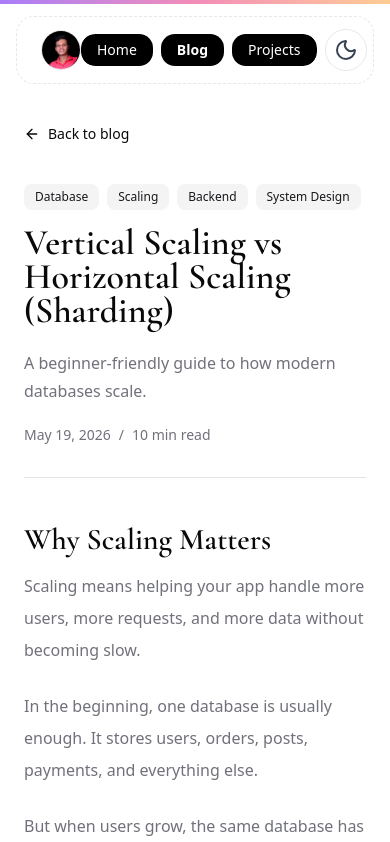
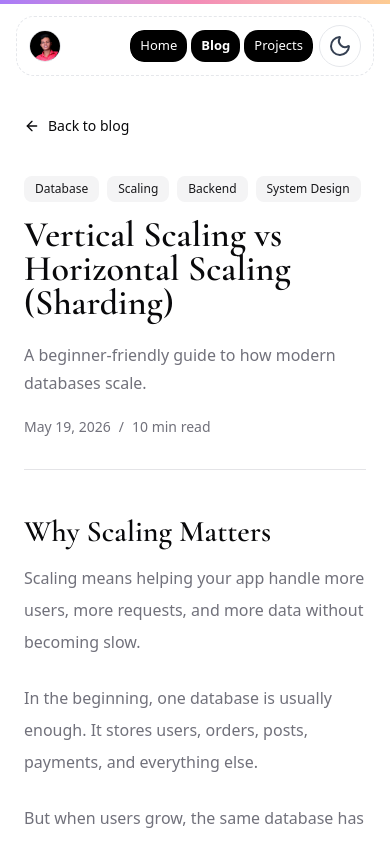
Before and after one commit to NikhilPatil2727/modern-portfolio, a Next.js app: page /blog/vertical-vs-horizontal-scaling in a window 390 px wide. Shown: the top 842 px of the page. Built offline with nearby package versions, Linux system fonts and the light colour scheme.

Commit message:
feat(navbar): update MorphicNavbar and Header styles for improved responsiveness and layout

```diff
--- a/components/kokonutui/morphic-navbar.tsx
+++ b/components/kokonutui/morphic-navbar.tsx
@@ -50,9 +50,9 @@ export function MorphicNavbar({
             return (
               <Link
                 className={clsx(
-                  "flex items-center justify-center bg-black p-1.5 px-4 text-sm text-white transition-all duration-300 dark:bg-white dark:text-black",
+                  "flex items-center justify-center bg-black p-1.5 px-2.5 sm:px-4 text-[13px] sm:text-sm text-white transition-all duration-300 dark:bg-white dark:text-black",
                   isActive
-                    ? "mx-2 rounded-xl font-semibold text-sm"
+                    ? "mx-1 sm:mx-2 rounded-xl font-semibold text-[13px] sm:text-sm"
                     : clsx(
                         (isActiveLink(prevPath || "") || isFirst) &&
                           "rounded-l-xl",
--- a/components/layout/Header.tsx
+++ b/components/layout/Header.tsx
@@ -20,19 +20,19 @@ export default function Navbar() {
   return (
     <nav className="sticky top-4 z-50 w-full px-4">
       <div className="mx-auto flex w-full max-w-3xl justify-center">
-        <div className="flex w-full items-center justify-between rounded-2xl border border-dashed border-gray-200 bg-white/65 px-6 py-3 backdrop-blur-sm dark:border-white/15 dark:bg-black/20">
+        <div className="flex w-full items-center justify-between rounded-2xl border border-dashed border-gray-200 bg-white/65 px-3 py-2 sm:px-6 sm:py-3 backdrop-blur-sm dark:border-white/15 dark:bg-black/20">
           <Link href="/" className="shrink-0">
             <Image
               src="/Nikhil_image.png"
               alt="Profile photo"
               width={40}
               height={40}
-              className="h-10 w-10 rounded-full border border-gray-200 object-cover"
+              className="h-8 w-8 sm:h-10 sm:w-10 rounded-full border border-gray-200 object-cover"
               priority
             />
           </Link>
 
-          <div className="flex items-center gap-2 sm:gap-3">
+          <div className="flex items-center gap-1.5 sm:gap-3">
             <MorphicNavbar items={morphicNavItems} className="px-0 py-0" />
 
             <ThemeToggle />
--- a/components/sections/Hero.tsx
+++ b/components/sections/Hero.tsx
@@ -12,16 +12,16 @@ import { Github, Linkedin } from "lucide-react";
 
 export default function Hero() {
   return (
-    <section className="relative mx-auto max-w-3xl px-6 py-24 md:py-32">
-      <div className="flex flex-col-reverse items-center justify-between gap-14 md:flex-row">
+    <section className="relative mx-auto max-w-3xl px-6 py-12 sm:py-24 md:py-32">
+      <div className="flex flex-col-reverse items-center justify-between gap-8 md:gap-14 md:flex-row">
         <div className="flex-1 text-center md:text-left">
           <ShimmerText
             text="Nikhil Patil"
-            className="text-4xl tracking-tight md:text-6xl"
+            className="text-3xl sm:text-5xl md:text-6xl tracking-tight"
             containerClassName="mb-4 justify-center p-0 md:justify-start"
           />
 
-          <p className="mb-6 flex flex-wrap justify-center gap-2 font-sans text-xl leading-relaxed text-muted-foreground md:justify-start md:text-2xl">
+          <p className="mb-6 flex flex-wrap justify-center gap-2 font-sans text-base sm:text-xl md:text-2xl leading-relaxed text-muted-foreground md:justify-start">
             Building
             <Link
               href="https://marketplace.visualstudio.com/items?itemName=nikhil27.x-code-reviewer-ai"
@@ -32,7 +32,7 @@ export default function Hero() {
               <Highlighter action="underline" color="#FF9800" padding={2} iterations={1}>
                 <span>X Code Reviewer AI</span>
               </Highlighter>
-              <span className="text-sm font-medium tracking-tight text-foreground/80">
+              <span className="text-xs sm:text-sm font-medium tracking-tight text-foreground/80">
                 &mdash; (own VS Code extension)
               </span>
             </Link>
@@ -48,7 +48,7 @@ export default function Hero() {
             & other cool things
           </p>
 
-          <p className="mx-auto max-w-xl text-lg leading-relaxed text-muted-foreground md:mx-0">
+          <p className="mx-auto max-w-xl text-base sm:text-lg leading-relaxed text-muted-foreground md:mx-0">
             MERN & (Next.js) Developer &{" "}
             <span className="inline-flex font-semibold text-foreground dark:text-white">
               <Highlighter action="underline" color="#FF9800" padding={2} iterations={1}>
@@ -90,7 +90,7 @@ export default function Hero() {
           </div>
         </div>
 
-        <div className="relative flex h-[220px] w-[220px] items-center justify-center">
+        <div className="relative flex h-[180px] w-[180px] sm:h-[220px] sm:w-[220px] items-center justify-center shrink-0">
           <div
             className={cn(
               "absolute inset-0 rounded-2xl",
@@ -101,9 +101,9 @@ export default function Hero() {
           />
 
           <div className="pointer-events-none absolute inset-0 rounded-2xl bg-background [mask-image:radial-gradient(ellipse_at_center,transparent_35%,black)]" />
-          <div className="absolute h-40 w-40 rounded-full bg-blue-500/40 blur-3xl" />
+          <div className="absolute h-32 w-32 sm:h-40 sm:w-40 rounded-full bg-blue-500/40 blur-3xl" />
 
-          <div className="relative z-10 h-24 w-24 overflow-hidden rounded-xl shadow-xl md:h-28 md:w-28">
+          <div className="relative z-10 h-20 w-20 sm:h-24 sm:w-24 md:h-28 md:w-28 overflow-hidden rounded-xl shadow-xl">
             <Image
               src={profilePic}
               alt="Nikhil Patil"
```
